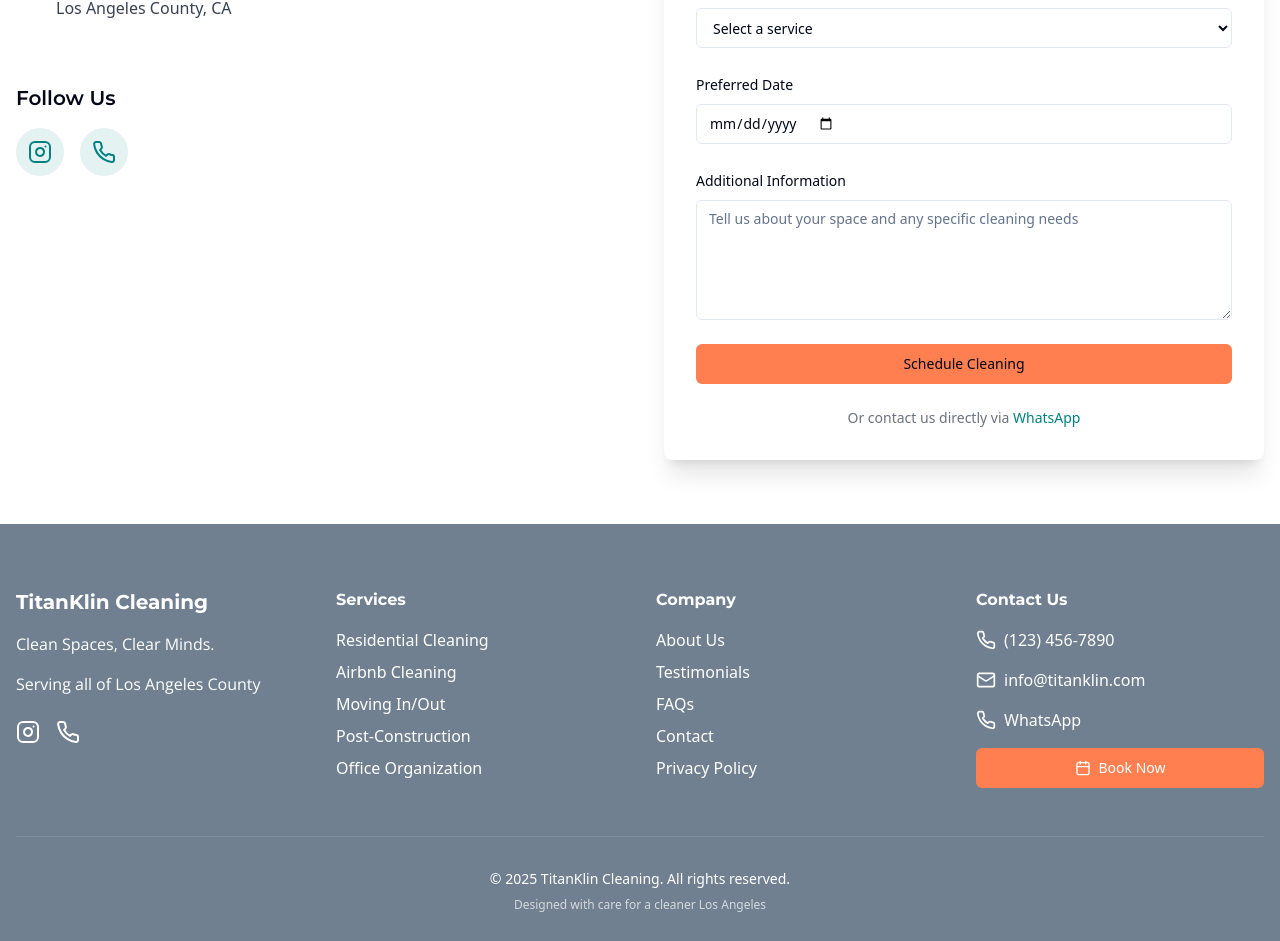
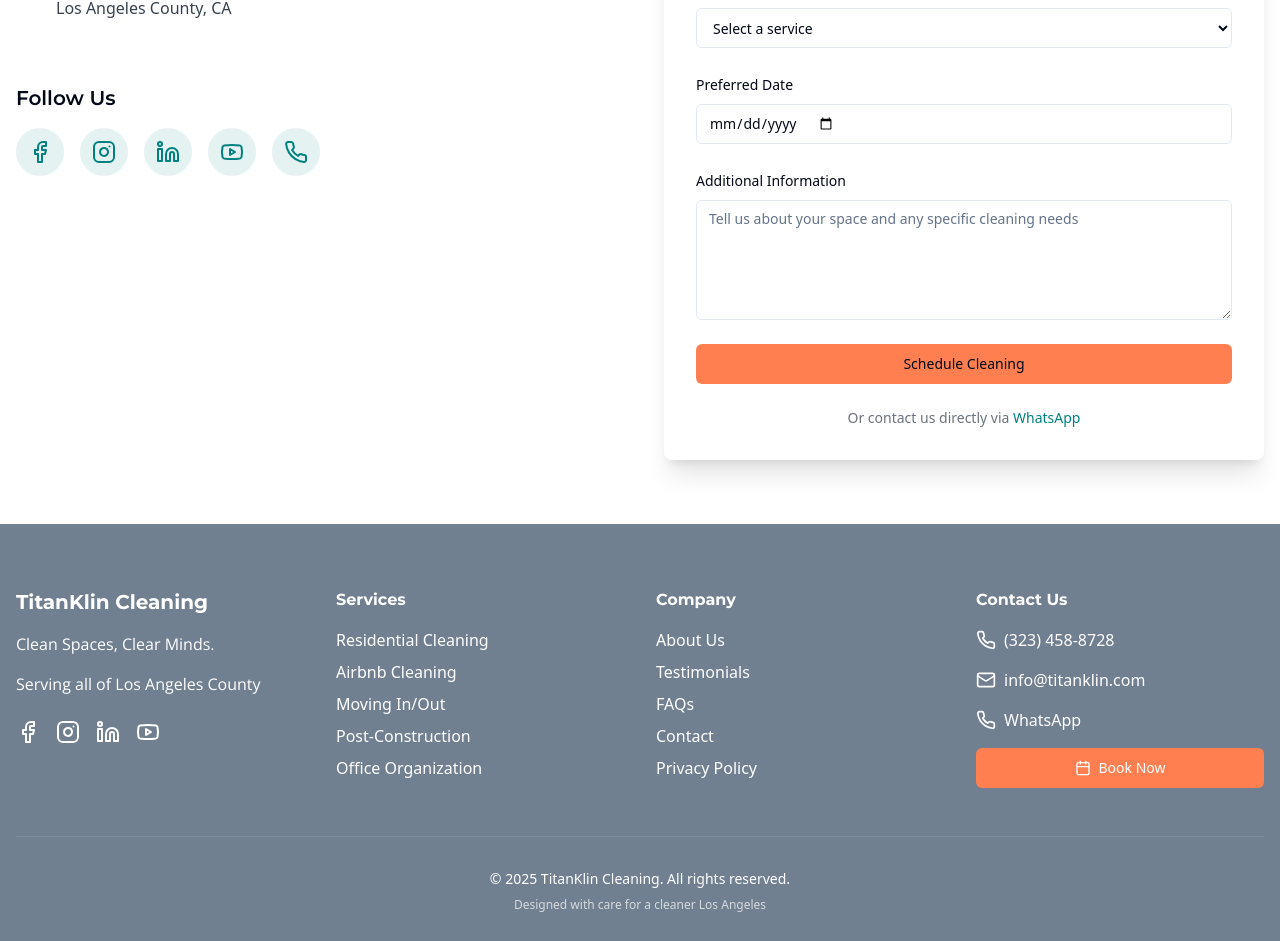
Before and after one commit to Pramis123/titan-web-helper, a React (Vite) app: page /contact in a window 1280 px wide. Shown: the part 852-1793 px from the top of the page. Built offline with nearby package versions, Linux system fonts and the light colour scheme.

Commit message:
Add social media links
Add social media links with respective icons to the footer and contact page.

```diff
--- a/src/components/Layout/Footer.tsx
+++ b/src/components/Layout/Footer.tsx
@@ -1,6 +1,5 @@
-
 import React from 'react';
-import { Instagram, Phone, Mail, Calendar } from 'lucide-react';
+import { Instagram, Phone, Mail, Calendar, Facebook, Linkedin, Youtube } from 'lucide-react';
 import { Link } from 'react-router-dom';
 import { Button } from '@/components/ui/button';
 
@@ -14,11 +13,17 @@ export const Footer = () => {
             <p className="font-opensans mb-4">Clean Spaces, Clear Minds.</p>
             <p className="font-opensans mb-6">Serving all of Los Angeles County</p>
             <div className="flex items-center space-x-4">
-              <a href="https://instagram.com/titanklincleaning" target="_blank" rel="noopener noreferrer" aria-label="Instagram">
+              <a href="https://www.facebook.com/TitanKlinCleaning/" target="_blank" rel="noopener noreferrer" aria-label="Facebook">
+                <Facebook className="h-6 w-6 hover:text-accent transition-colors" />
+              </a>
+              <a href="https://www.instagram.com/titanklincleaning/" target="_blank" rel="noopener noreferrer" aria-label="Instagram">
                 <Instagram className="h-6 w-6 hover:text-accent transition-colors" />
               </a>
-              <a href="https://wa.me/1234567890" target="_blank" rel="noopener noreferrer" aria-label="WhatsApp">
-                <Phone className="h-6 w-6 hover:text-accent transition-colors" />
+              <a href="https://www.linkedin.com/company/titanklincleaning/" target="_blank" rel="noopener noreferrer" aria-label="LinkedIn">
+                <Linkedin className="h-6 w-6 hover:text-accent transition-colors" />
+              </a>
+              <a href="https://www.youtube.com/@TitanKlinCleaning" target="_blank" rel="noopener noreferrer" aria-label="YouTube">
+                <Youtube className="h-6 w-6 hover:text-accent transition-colors" />
               </a>
             </div>
           </div>
@@ -48,15 +53,15 @@ export const Footer = () => {
           <div>
             <h4 className="font-montserrat font-bold mb-4">Contact Us</h4>
             <div className="flex flex-col space-y-4">
-              <a href="tel:+1234567890" className="flex items-center space-x-2 hover:text-accent transition-colors">
+              <a href="tel:+13234588728" className="flex items-center space-x-2 hover:text-accent transition-colors">
                 <Phone className="h-5 w-5" />
-                <span>(123) 456-7890</span>
+                <span>(323) 458-8728</span>
               </a>
               <a href="mailto:info@titanklin.com" className="flex items-center space-x-2 hover:text-accent transition-colors">
                 <Mail className="h-5 w-5" />
                 <span>info@titanklin.com</span>
               </a>
-              <a href="https://wa.me/1234567890" className="flex items-center space-x-2 hover:text-accent transition-colors">
+              <a href="https://wa.me/13234588728" className="flex items-center space-x-2 hover:text-accent transition-colors">
                 <Phone className="h-5 w-5" />
                 <span>WhatsApp</span>
               </a>
--- a/src/pages/Contact.tsx
+++ b/src/pages/Contact.tsx
@@ -1,4 +1,3 @@
-
 import React from 'react';
 import { Navbar } from '@/components/Layout/Navbar';
 import { Footer } from '@/components/Layout/Footer';
@@ -7,7 +6,7 @@ import { Button } from '@/components/ui/button';
 import { Input } from '@/components/ui/input';
 import { Label } from '@/components/ui/label';
 import { Textarea } from '@/components/ui/textarea';
-import { Mail, Phone, MapPin, Instagram } from 'lucide-react';
+import { Mail, Phone, MapPin, Instagram, Facebook, Linkedin, Youtube } from 'lucide-react';
 import { useToast } from '@/components/ui/use-toast';
 
 const Contact = () => {
@@ -109,10 +108,19 @@ const Contact = () => {
               <div className="pt-8">
                 <h3 className="font-montserrat font-semibold text-xl mb-4">Follow Us</h3>
                 <div className="flex space-x-4">
-                  <a href="https://instagram.com/titanklincleaning" className="bg-primary/10 p-3 rounded-full hover:bg-primary/20 transition-colors">
+                  <a href="https://www.facebook.com/TitanKlinCleaning/" target="_blank" rel="noopener noreferrer" className="bg-primary/10 p-3 rounded-full hover:bg-primary/20 transition-colors">
+                    <Facebook className="h-6 w-6 text-primary" />
+                  </a>
+                  <a href="https://www.instagram.com/titanklincleaning/" target="_blank" rel="noopener noreferrer" className="bg-primary/10 p-3 rounded-full hover:bg-primary/20 transition-colors">
                     <Instagram className="h-6 w-6 text-primary" />
                   </a>
-                  <a href="https://wa.me/1234567890" className="bg-primary/10 p-3 rounded-full hover:bg-primary/20 transition-colors">
+                  <a href="https://www.linkedin.com/company/titanklincleaning/" target="_blank" rel="noopener noreferrer" className="bg-primary/10 p-3 rounded-full hover:bg-primary/20 transition-colors">
+                    <Linkedin className="h-6 w-6 text-primary" />
+                  </a>
+                  <a href="https://www.youtube.com/@TitanKlinCleaning" target="_blank" rel="noopener noreferrer" className="bg-primary/10 p-3 rounded-full hover:bg-primary/20 transition-colors">
+                    <Youtube className="h-6 w-6 text-primary" />
+                  </a>
+                  <a href="https://wa.me/13234588728" target="_blank" rel="noopener noreferrer" className="bg-primary/10 p-3 rounded-full hover:bg-primary/20 transition-colors">
                     <Phone className="h-6 w-6 text-primary" />
                   </a>
                 </div>
```
